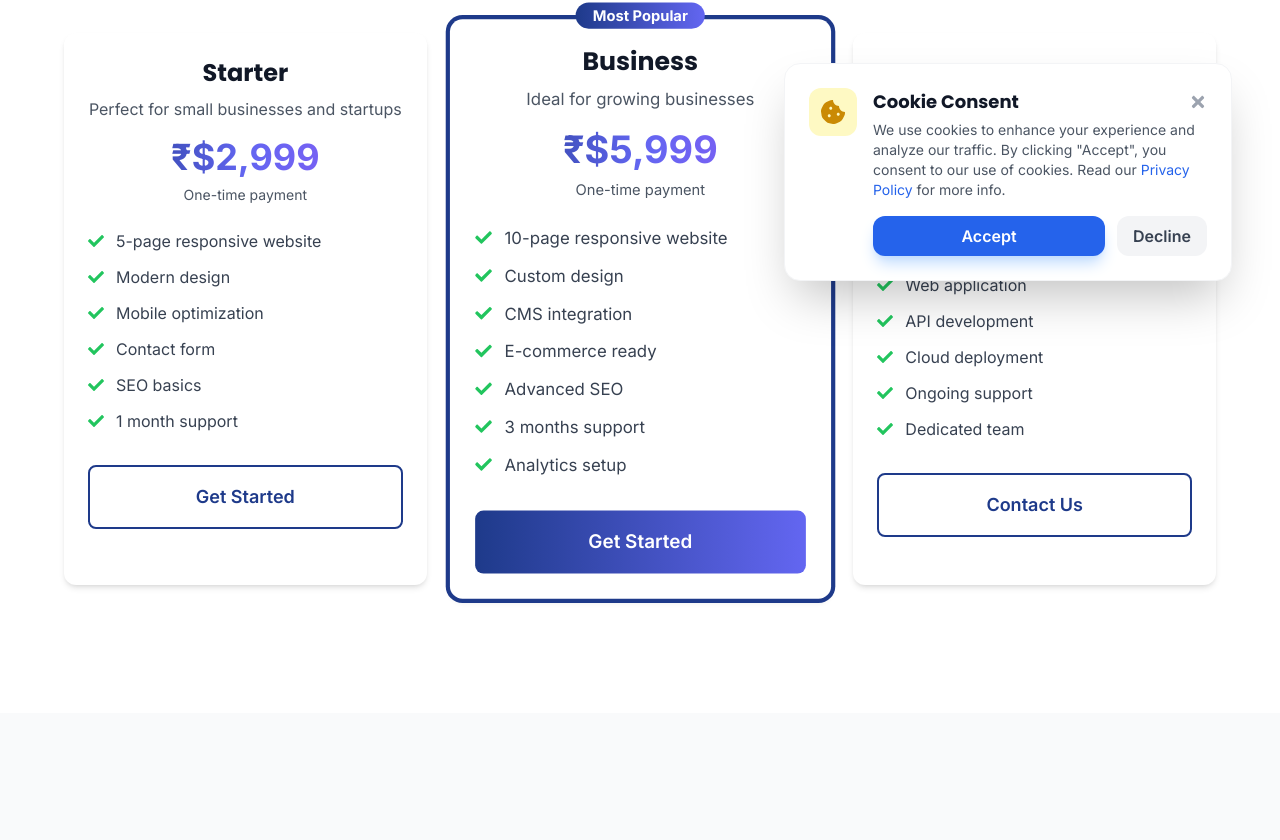
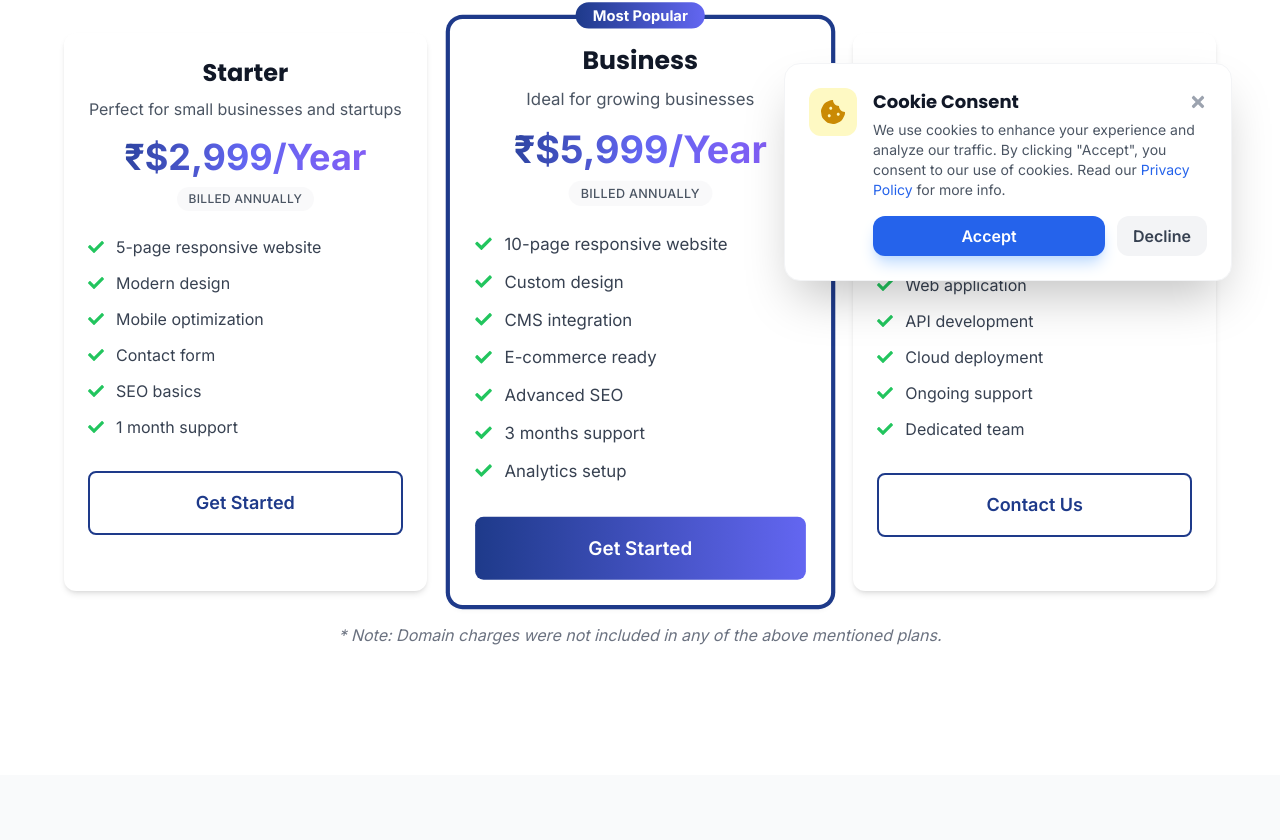
Before and after one commit to Vinaypenke01/Webora-Frontend, a React (Vite) app: page /pricing in a window 1280 px wide. Shown: the part 495-1335 px from the top of the page. Built offline with nearby package versions, Linux system fonts and the light colour scheme; no server answers.

Commit message:
feat: add domain charges disclaimer and fix payment frequency label in pricing

```diff
--- a/src/pages/public/Pricing.jsx
+++ b/src/pages/public/Pricing.jsx
@@ -43,10 +43,10 @@ const Pricing = () => {
                                     <h3 className="text-2xl font-bold mb-2">{plan.name}</h3>
                                     <p className="text-gray-600 mb-4">{plan.description}</p>
                                     <div className="text-4xl font-bold gradient-text mb-2">
-                                        ₹{plan.price}
+                                        ₹{plan.price}/Year
                                     </div>
                                     {plan.price !== 'Let\'s Talk' && (
-                                        <p className="text-sm text-gray-600">One-time payment</p>
+                                        <p className="text-sm text-gray-600 font-medium tracking-wide bg-gray-100/50 inline-block px-3 py-1 rounded-full uppercase text-xs">Billed annually</p>
                                     )}
                                 </div>
 
@@ -71,6 +71,10 @@ const Pricing = () => {
                             </Card>
                         ))}
                     </div>
+
+                    <p className="mt-8 text-center text-gray-500 text-sm md:text-base animate-fade-in italic">
+                        * Note: Domain charges were not included in any of the above mentioned plans.
+                    </p>
                 </div>
             </section>
 
```
